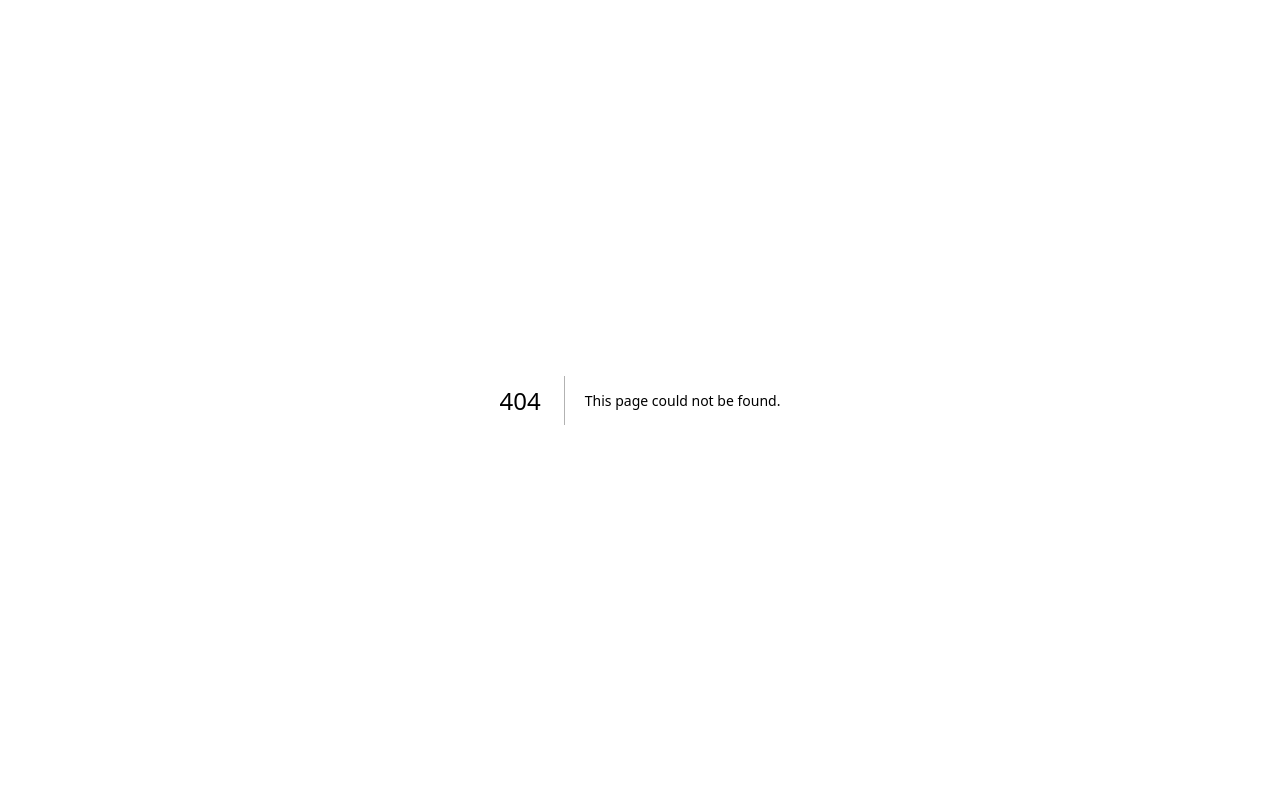
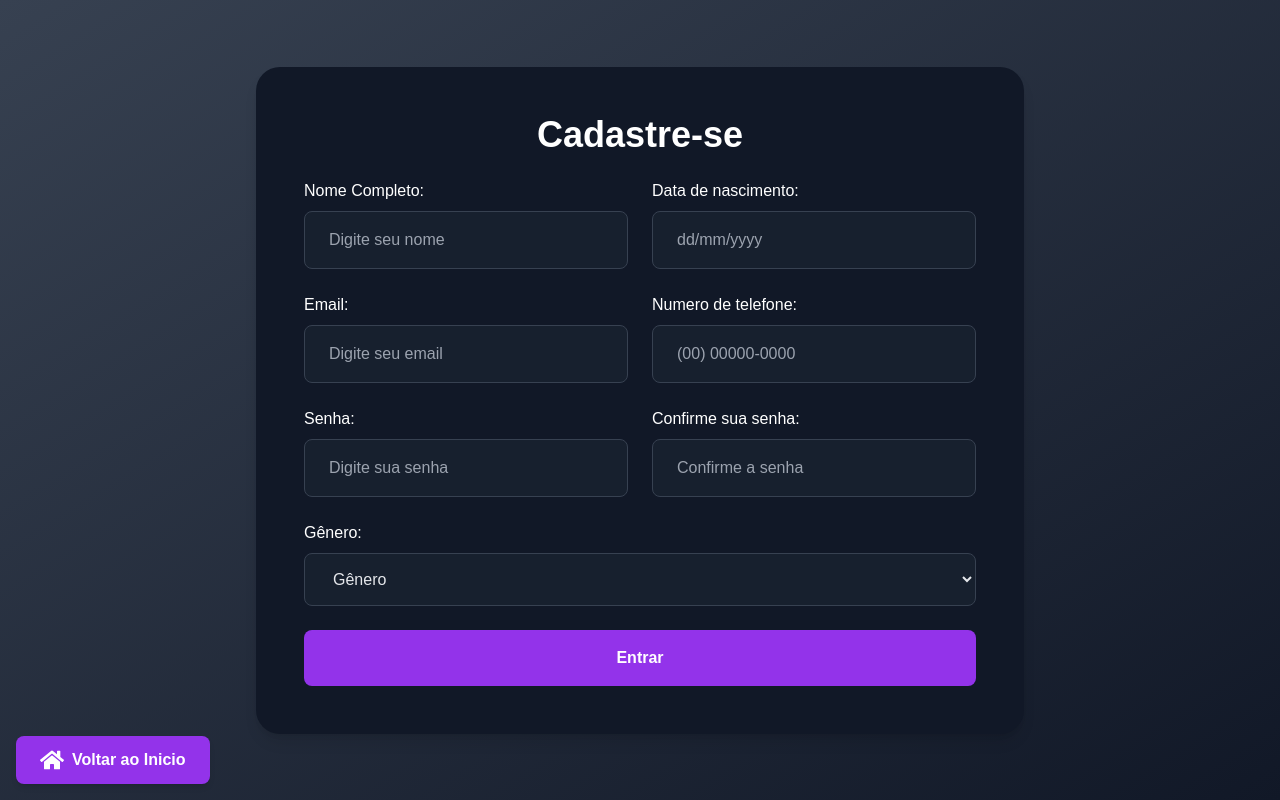
Before and after one commit to akemilol/EnergyLab---GS, a Next.js app in the folder e-lab/: page /cadastro in a window 1280 px wide. Before the commit this address had no page. Built offline with nearby package versions, Linux system fonts and the light colour scheme.

Commit message:
Adição do componente MenuCadastro

```diff
--- /dev/null
+++ b/e-lab/src/app/cadastro/page.tsx
@@ -0,0 +1,11 @@
+import MenuCadastro from '@/components/MenuCadastro/MenuCadastro';
+import Voltar from "@/components/Voltar/Voltar";
+
+export default function Cadastro() {
+    return (
+        <div>
+            <MenuCadastro />
+            <Voltar />
+        </div>
+    );
+}
--- /dev/null
+++ b/e-lab/src/components/MenuCadastro/MenuCadastro.tsx
@@ -0,0 +1,191 @@
+'use client';
+
+import { useState } from 'react';
+
+interface Erros {
+    nome?: string;
+    dataNascimento?: string;
+    email?: string;
+    telefone?: string;
+    senha?: string;
+    confirmarSenha?: string;
+    genero?: string;
+}
+
+export default function MenuCadastro() {
+    const [nome, setNome] = useState<string>('');
+    const [dataNascimento, setDataNascimento] = useState<string>('');
+    const [email, setEmail] = useState<string>('');
+    const [telefone, setTelefone] = useState<string>('');
+    const [senha, setSenha] = useState<string>('');
+    const [confirmarSenha, setConfirmarSenha] = useState<string>('');
+    const [genero, setGenero] = useState<string>('');
+    const [erros, setErros] = useState<Erros>({});
+
+    const validarFormulario = () => {
+        const novosErros: Erros = {};
+
+        if (!nome.trim()) {
+            novosErros.nome = 'Por favor, preencha o nome completo.';
+        }
+
+        if (!dataNascimento.trim() || !/^\d{2}\/\d{2}\/\d{4}$/.test(dataNascimento)) {
+            novosErros.dataNascimento = 'Por favor, preencha a data de nascimento no formato correto (dd/mm/yyyy).';
+        }
+
+        if (!email.trim() || !/^[^\s@]+@[^\s@]+\.[^\s@]+$/.test(email)) {
+            novosErros.email = 'Por favor, preencha um email válido.';
+        }
+
+        if (!telefone.trim() || !/^\(\d{2}\) \d{5}-\d{4}$/.test(telefone)) {
+            novosErros.telefone = 'Por favor, preencha o número de telefone no formato correto ((00) 00000-0000).';
+        }
+
+        if (!senha.trim()) {
+            novosErros.senha = 'Por favor, preencha a senha.';
+        } else if (senha.length < 6) {
+            novosErros.senha = 'A senha deve ter no mínimo 6 dígitos.';
+        }
+
+        if (!confirmarSenha.trim()) {
+            novosErros.confirmarSenha = 'Por favor, confirme a senha.';
+        } else if (senha !== confirmarSenha) {
+            novosErros.confirmarSenha = 'As senhas não coincidem. Por favor, verifique.';
+        }
+
+        if (!genero) {
+            novosErros.genero = 'Por favor, selecione o gênero.';
+        }
+
+        setErros(novosErros);
+        return Object.keys(novosErros).length === 0;
+    };
+
+    const handleCadastro = () => {
+        if (validarFormulario()) {
+            // Cadastro concluído, nenhuma mensagem será exibida
+        }
+    };
+
+    const handleDataNascimentoChange = (e: React.ChangeEvent<HTMLInputElement>) => {
+        const value = e.target.value.replace(/\D/g, '');
+        let formattedValue = value;
+        if (value.length >= 3 && value.length <= 4) {
+            formattedValue = `${value.slice(0, 2)}/${value.slice(2)}`;
+        } else if (value.length > 4) {
+            formattedValue = `${value.slice(0, 2)}/${value.slice(2, 4)}/${value.slice(4, 8)}`;
+        }
+        setDataNascimento(formattedValue);
+    };
+
+    const handleTelefoneChange = (e: React.ChangeEvent<HTMLInputElement>) => {
+        const value = e.target.value.replace(/\D/g, '');
+        let formattedValue = value;
+        if (value.length > 2 && value.length <= 7) {
+            formattedValue = `(${value.slice(0, 2)}) ${value.slice(2)}`;
+        } else if (value.length > 7) {
+            formattedValue = `(${value.slice(0, 2)}) ${value.slice(2, 7)}-${value.slice(7, 11)}`;
+        }
+        setTelefone(formattedValue);
+    };
+
+    return (
+        <div className="flex items-center justify-center min-h-screen bg-gradient-to-br from-gray-700 to-gray-900 relative overflow-hidden px-4 sm:px-8 md:px-16 lg:px-32">
+            <div className="bg-gray-900 p-8 sm:p-12 rounded-3xl shadow-lg w-full max-w-3xl">
+                <h2 className="text-white text-3xl sm:text-4xl font-bold mb-6 text-center">Cadastre-se</h2>
+
+                <div className="grid grid-cols-1 sm:grid-cols-2 gap-6 mb-6">
+                    <div>
+                        <label className="block text-white text-base mb-2">Nome Completo:</label>
+                        <input
+                            type="text"
+                            value={nome}
+                            onChange={(e) => setNome(e.target.value)}
+                            placeholder="Digite seu nome"
+                            className="w-full px-6 py-4 bg-gray-800/50 text-gray-200 rounded-lg border border-gray-700 focus:outline-none focus:border-purple-500"
+                        />
+                        {erros.nome && <p className="text-red-500 text-sm mt-1">{erros.nome}</p>}
+                    </div>
+
+                    <div>
+                        <label className="block text-white text-base mb-2">Data de nascimento:</label>
+                        <input
+                            type="text"
+                            value={dataNascimento}
+                            onChange={handleDataNascimentoChange}
+                            placeholder="dd/mm/yyyy"
+                            className="w-full px-6 py-4 bg-gray-800/50 text-gray-200 rounded-lg border border-gray-700 focus:outline-none focus:border-purple-500"
+                        />
+                        {erros.dataNascimento && <p className="text-red-500 text-sm mt-1">{erros.dataNascimento}</p>}
+                    </div>
+
+                    <div>
+                        <label className="block text-white text-base mb-2">Email:</label>
+                        <input
+                            type="email"
+                            value={email}
+                            onChange={(e) => setEmail(e.target.value)}
+                            placeholder="Digite seu email"
+                            className="w-full px-6 py-4 bg-gray-800/50 text-gray-200 rounded-lg border border-gray-700 focus:outline-none focus:border-purple-500"
+                        />
+                        {erros.email && <p className="text-red-500 text-sm mt-1">{erros.email}</p>}
+                    </div>
+
+                    <div>
+                        <label className="block text-white text-base mb-2">Numero de telefone:</label>
+                        <input
+                            type="text"
+                            value={telefone}
+                            onChange={handleTelefoneChange}
+                            placeholder="(00) 00000-0000"
+                            className="w-full px-6 py-4 bg-gray-800/50 text-gray-200 rounded-lg border border-gray-700 focus:outline-none focus:border-purple-500"
+                        />
+                        {erros.telefone && <p className="text-red-500 text-sm mt-1">{erros.telefone}</p>}
+                    </div>
+
+                    <div>
+                        <label className="block text-white text-base mb-2">Senha:</label>
+                        <input
+                            type="password"
+                            value={senha}
+                            onChange={(e) => setSenha(e.target.value)}
+                            placeholder="Digite sua senha"
+                            className="w-full px-6 py-4 bg-gray-800/50 text-gray-200 rounded-lg border border-gray-700 focus:outline-none focus:border-purple-500"
+                        />
+                        {erros.senha && <p className="text-red-500 text-sm mt-1">{erros.senha}</p>}
+                    </div>
+
+                    <div>
+                        <label className="block text-white text-base mb-2">Confirme sua senha:</label>
+                        <input
+                            type="password"
+                            value={confirmarSenha}
+                            onChange={(e) => setConfirmarSenha(e.target.value)}
+                            placeholder="Confirme a senha"
+                            className="w-full px-6 py-4 bg-gray-800/50 text-gray-200 rounded-lg border border-gray-700 focus:outline-none focus:border-purple-500"
+                        />
+                        {erros.confirmarSenha && <p className="text-red-500 text-sm mt-1">{erros.confirmarSenha}</p>}
+                    </div>
+                </div>
+
+                <div className="mb-6">
+                    <label className="block text-white text-base mb-2">Gênero:</label>
+                    <select value={genero} onChange={(e) => setGenero(e.target.value)} className="w-full px-6 py-4 bg-gray-800/50 text-gray-200 rounded-lg border border-gray-700 focus:outline-none focus:border-purple-500 focus:bg-gray-800">
+                        <option value="" disabled hidden>Gênero</option>
+                        <option value="masculino">Masculino</option>
+                        <option value="feminino">Feminino</option>
+                        <option value="outro">Outro</option>
+                    </select>
+                    {erros.genero && <p className="text-red-500 text-sm mt-1">{erros.genero}</p>}
+                </div>
+
+                <button
+                    onClick={handleCadastro}
+                    className="w-full py-4 bg-purple-600 text-white font-bold rounded-lg hover:bg-purple-500 transition duration-300"
+                >
+                    Entrar
+                </button>
+            </div>
+        </div>
+    );
+}
```
